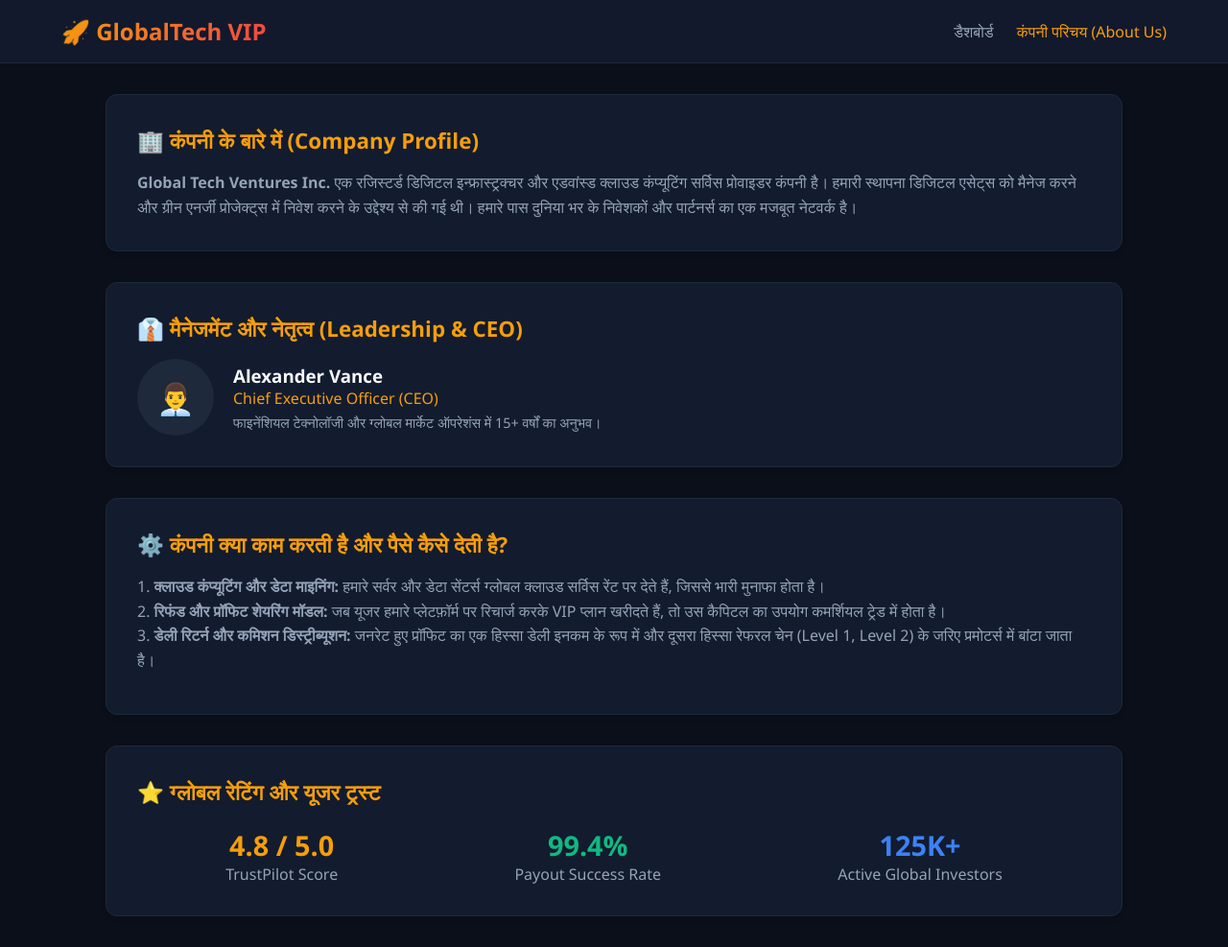
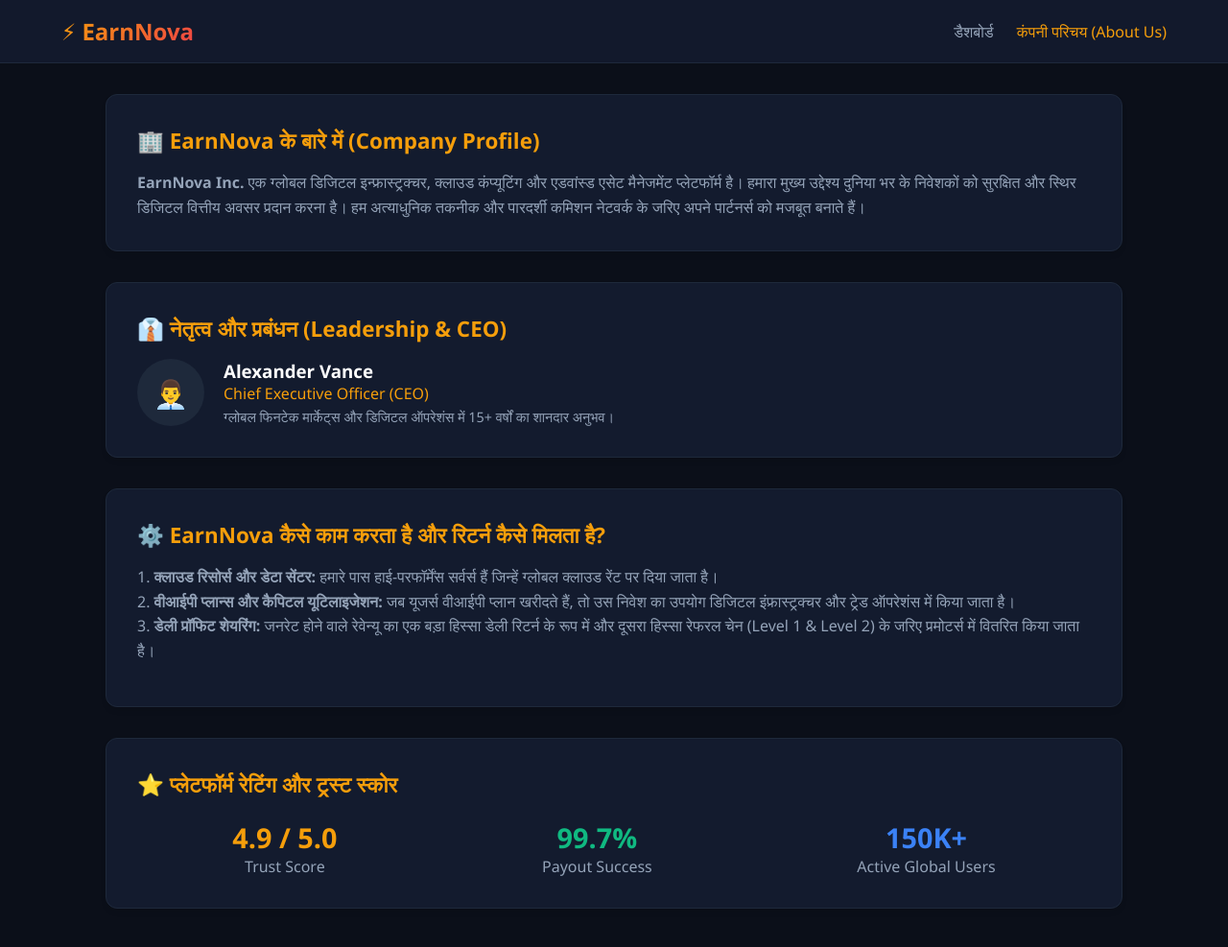
Before and after one commit to Earnnova5/Earnnova, a plain HTML site: page about.html in a window 1280 px wide. Shown: the whole page at 96% size. Drawn offline with Linux system fonts and the light colour scheme.

Commit message:
Rebrand Global Tech Ventures to EarnNova
Updated company name and related content to reflect the new branding as EarnNova. Adjusted headings and descriptions to align with the new identity.

```diff
--- a/about.html
+++ b/about.html
@@ -3,14 +3,14 @@
 <head>
   <meta charset="UTF-8">
   <meta name="viewport" content="width=device-width, initial-scale=1.0">
-  <title>About Us - Global Tech Ventures</title>
+  <title>About Us | EarnNova</title>
   <link rel="stylesheet" href="style.css">
 </head>
 <body>
 
   <!-- Navigation Bar -->
   <header>
-    <div class="logo">🚀 GlobalTech VIP</div>
+    <div class="logo">⚡ EarnNova</div>
     <nav>
       <a href="index.html">डैशबोर्ड</a>
       <a href="about.html" class="active">कंपनी परिचय (About Us)</a>
@@ -19,52 +19,52 @@
 
   <div class="container">
 
-    <!-- Company Overview -->
+    <!-- Company Profile -->
     <div class="card">
-      <h2>🏢 कंपनी के बारे में (Company Profile)</h2>
+      <h2>🏢 EarnNova के बारे में (Company Profile)</h2>
       <p style="line-height: 1.6; color: var(--text-muted);">
-        <strong>Global Tech Ventures Inc.</strong> एक रजिस्टर्ड डिजिटल इन्फ्रास्ट्रक्चर और एडवांस्ड क्लाउड कंप्यूटिंग सर्विस प्रोवाइडर कंपनी है। हमारी स्थापना डिजिटल एसेट्स को मैनेज करने और ग्रीन एनर्जी प्रोजेक्ट्स में निवेश करने के उद्देश्य से की गई थी। हमारे पास दुनिया भर के निवेशकों और पार्टनर्स का एक मजबूत नेटवर्क है।
+        <strong>EarnNova Inc.</strong> एक ग्लोबल डिजिटल इन्फ्रास्ट्रक्चर, क्लाउड कंप्यूटिंग और एडवांस्ड एसेट मैनेजमेंट प्लेटफॉर्म है। हमारा मुख्य उद्देश्य दुनिया भर के निवेशकों को सुरक्षित और स्थिर डिजिटल वित्तीय अवसर प्रदान करना है। हम अत्याधुनिक तकनीक और पारदर्शी कमिशन नेटवर्क के जरिए अपने पार्टनर्स को मजबूत बनाते हैं।
       </p>
     </div>
 
     <!-- CEO & Leadership -->
     <div class="card">
-      <h2>👔 मैनेजमेंट और नेतृत्व (Leadership & CEO)</h2>
-      <div style="display: flex; align-items: center; gap: 20px; margin-top: 15px;">
-        <div style="background: #1e293b; width: 80px; height: 80px; border-radius: 50%; display: flex; align-items: center; justify-content: center; font-size: 2rem;">👨‍💼</div>
+      <h2>👔 नेतृत्व और प्रबंधन (Leadership & CEO)</h2>
+      <div style="display: flex; align-items: center; gap: 20px; margin-top: 15px; flex-wrap: wrap;">
+        <div style="background: #1e293b; width: 70px; height: 70px; border-radius: 50%; display: flex; align-items: center; justify-content: center; font-size: 1.8rem;">👨‍💼</div>
         <div>
-          <h3>Alexander Vance</h3>
+          <h3 style="color: #fff;">Alexander Vance</h3>
           <p style="color: var(--accent-gold);">Chief Executive Officer (CEO)</p>
-          <p style="color: var(--text-muted); font-size: 0.9rem; margin-top: 5px;">फाइनेंशियल टेक्नोलॉजी और ग्लोबल मार्केट ऑपरेशंस में 15+ वर्षों का अनुभव।</p>
+          <p style="color: var(--text-muted); font-size: 0.9rem; margin-top: 4px;">ग्लोबल फिनटेक मार्केट्स और डिजिटल ऑपरेशंस में 15+ वर्षों का शानदार अनुभव।</p>
         </div>
       </div>
     </div>
 
-    <!-- How Company Generates Revenue & Pays Users -->
+    <!-- Business Model & Earning System -->
     <div class="card">
-      <h2>⚙️ कंपनी क्या काम करती है और पैसे कैसे देती है?</h2>
-      <p style="line-height: 1.6; color: var(--text-muted); margin-bottom: 10px;">
-        1. <strong>क्लाउड कंप्यूटिंग और डेटा माइनिंग:</strong> हमारे सर्वर और डेटा सेंटर्स ग्लोबल क्लाउड सर्विस रेंट पर देते हैं, जिससे भारी मुनाफा होता है।<br>
-        2. <strong>रिफंड और प्रॉफिट शेयरिंग मॉडल:</strong> जब यूजर हमारे प्लेटफ़ॉर्म पर रिचार्ज करके VIP प्लान खरीदते हैं, तो उस कैपिटल का उपयोग कमर्शियल ट्रेड में होता है।<br>
-        3. <strong>डेली रिटर्न और कमिशन डिस्ट्रीब्यूशन:</strong> जनरेट हुए प्रॉफिट का एक हिस्सा डेली इनकम के रूप में और दूसरा हिस्सा रेफरल चेन (Level 1, Level 2) के जरिए प्रमोटर्स में बांटा जाता है।
+      <h2>⚙️ EarnNova कैसे काम करता है और रिटर्न कैसे मिलता है?</h2>
+      <p style="line-height: 1.6; color: var(--text-muted); margin-bottom: 12px;">
+        1. <strong>क्लाउड रिसोर्स और डेटा सेंटर:</strong> हमारे पास हाई-परफॉर्मेंस सर्वर्स हैं जिन्हें ग्लोबल क्लाउड रेंट पर दिया जाता है।<br>
+        2. <strong>वीआईपी प्लान्स और कैपिटल यूटिलाइजेशन:</strong> जब यूजर्स वीआईपी प्लान खरीदते हैं, तो उस निवेश का उपयोग डिजिटल इंफ्रास्ट्रक्चर और ट्रेड ऑपरेशंस में किया जाता है।<br>
+        3. <strong>डेली प्रॉफिट शेयरिंग:</strong> जनरेट होने वाले रेवेन्यू का एक बड़ा हिस्सा डेली रिटर्न के रूप में और दूसरा हिस्सा रेफरल चेन (Level 1 & Level 2) के जरिए प्रमोटर्स में वितरित किया जाता है।
       </p>
     </div>
 
-    <!-- Ratings & Trust Score -->
+    <!-- Global Ratings & Trust -->
     <div class="card">
-      <h2>⭐ ग्लोबल रेटिंग और यूजर ट्रस्ट</h2>
-      <div style="display: flex; justify-content: space-around; text-align: center; margin-top: 20px;">
+      <h2>⭐ प्लेटफॉर्म रेटिंग और ट्रस्ट स्कोर</h2>
+      <div style="display: flex; justify-content: space-around; text-align: center; margin-top: 20px; flex-wrap: wrap; gap: 15px;">
         <div>
-          <h3 style="color: var(--accent-gold); font-size: 1.8rem;">4.8 / 5.0</h3>
-          <p style="color: var(--text-muted);">TrustPilot Score</p>
+          <h3 style="color: var(--accent-gold); font-size: 1.8rem;">4.9 / 5.0</h3>
+          <p style="color: var(--text-muted);">Trust Score</p>
         </div>
         <div>
-          <h3 style="color: #10b981; font-size: 1.8rem;">99.4%</h3>
-          <p style="color: var(--text-muted);">Payout Success Rate</p>
+          <h3 style="color: #10b981; font-size: 1.8rem;">99.7%</h3>
+          <p style="color: var(--text-muted);">Payout Success</p>
         </div>
         <div>
-          <h3 style="color: var(--accent-blue); font-size: 1.8rem;">125K+</h3>
-          <p style="color: var(--text-muted);">Active Global Investors</p>
+          <h3 style="color: #3b82f6; font-size: 1.8rem;">150K+</h3>
+          <p style="color: var(--text-muted);">Active Global Users</p>
         </div>
       </div>
     </div>
```
